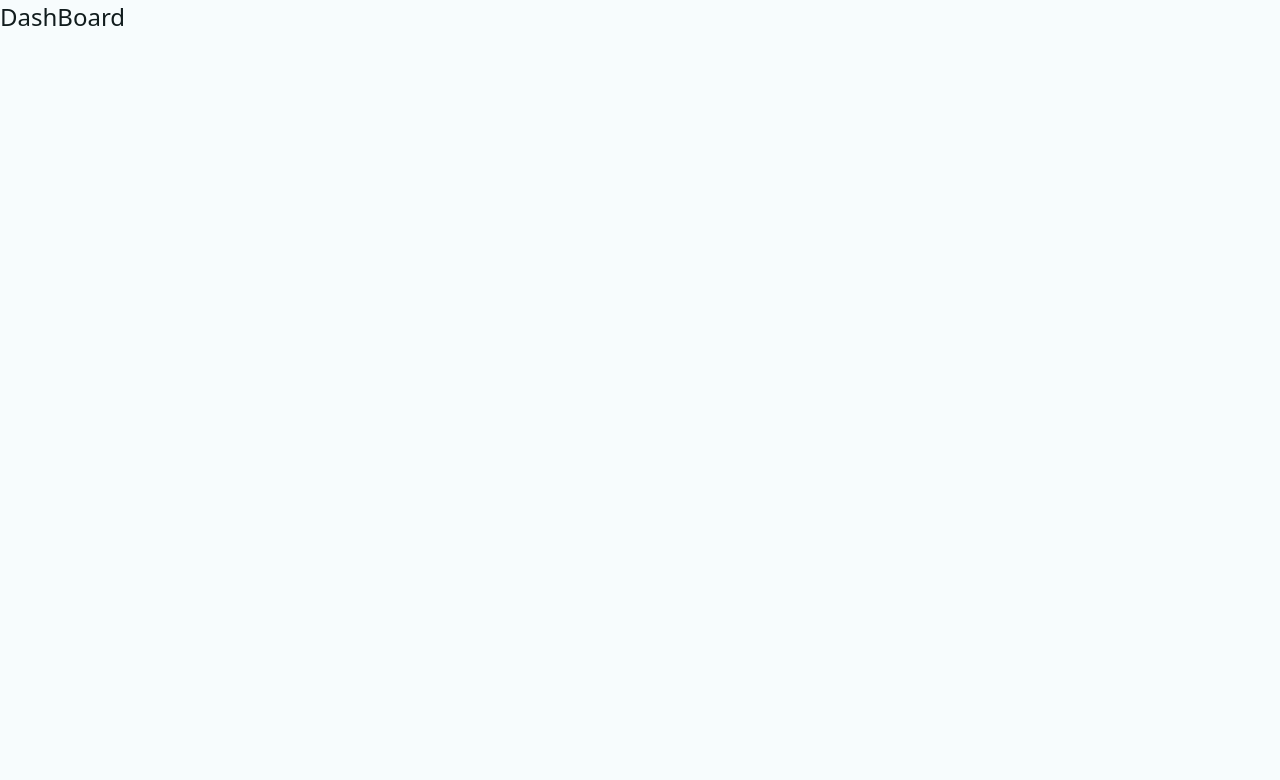
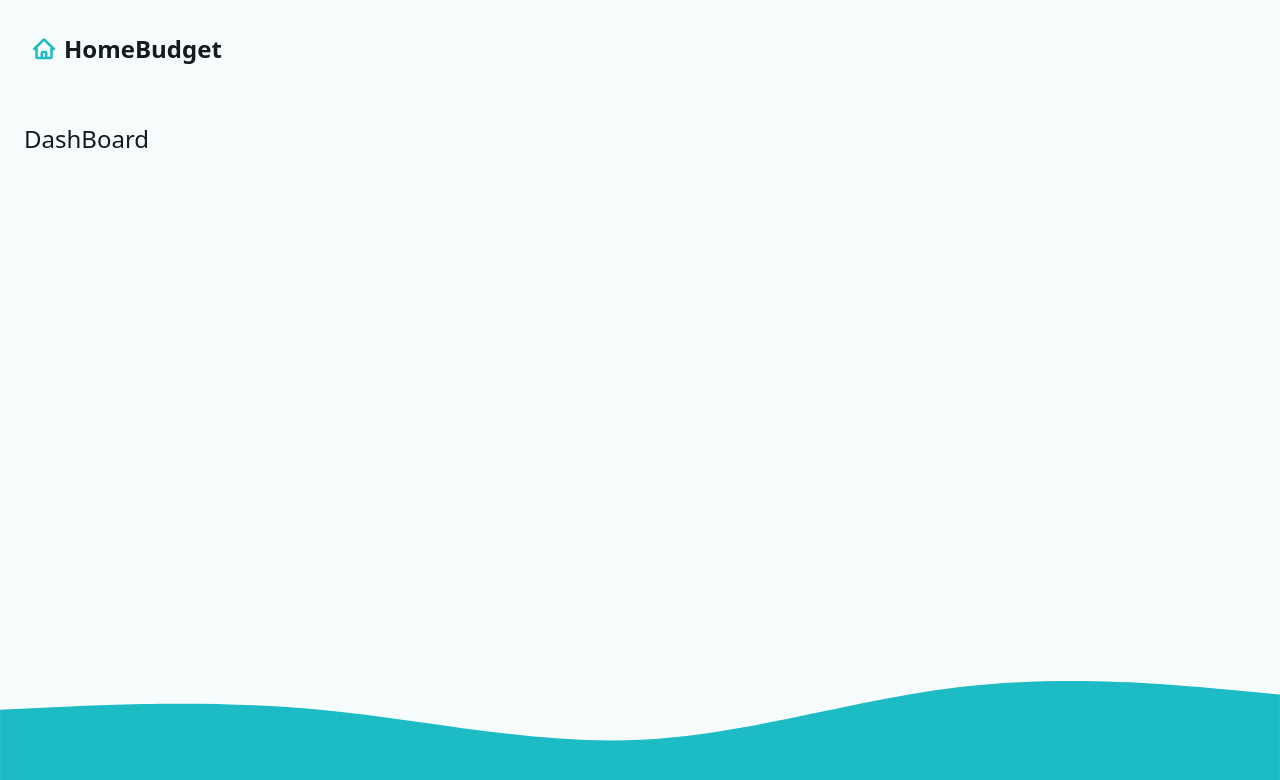
Before and after one commit to Sand-Ace/BudgetApp_router, a React (Vite) app: page / in a window 1280 px wide. Shown: the top 780 px of the page. Built offline with nearby package versions, Linux system fonts and the light colour scheme.

Commit message:
added action, navbar, form and modified paths

```diff
--- a/index.html
+++ b/index.html
@@ -2,7 +2,7 @@
 <html lang="en">
   <head>
     <meta charset="UTF-8" />
-    <link rel="icon" type="image/svg+xml" href="./public/budget.svg" />
+    <link rel="icon" type="image/svg+xml" href="/budget.svg" />
     <meta name="viewport" content="width=device-width, initial-scale=1.0" />
     <title>BudgetApp</title>
   </head>
--- a/package.json
+++ b/package.json
@@ -10,6 +10,7 @@
     "preview": "vite preview"
   },
   "dependencies": {
+    "@heroicons/react": "^2.1.5",
     "react": "^18.3.1",
     "react-dom": "^18.3.1",
     "react-router-dom": "^6.26.0"
--- a/src/App.jsx
+++ b/src/App.jsx
@@ -1,15 +1,25 @@
 import { createBrowserRouter, RouterProvider } from "react-router-dom";
 
 // Pages
+import MainLayout, { loader as MainLoader } from "./Layouts/main";
 import DashBoard, { loader as dashBoardLoader } from "./Pages/Dashboard";
+import LogoutAction from "./actions/Logout";
 import Error from "./Pages/Error";
 
 const router = createBrowserRouter([
   {
     path: "/",
-    element: <DashBoard />,
-    loader: dashBoardLoader,
-    errorElement: <Error />,
+    element: <MainLayout />,
+    loader: MainLoader,
+    children: [
+      {
+        index: true,
+        element: <DashBoard />,
+        loader: dashBoardLoader,
+        errorElement: <Error />,
+      },
+      { path: "logout", action: LogoutAction },
+    ],
   },
 ]);
 
--- a/src/Components/Nav.jsx
+++ b/src/Components/Nav.jsx
@@ -0,0 +1,33 @@
+// rrd imports
+import { NavLink, Form } from "react-router-dom";
+// library
+import { TrashIcon } from "@heroicons/react/24/solid";
+//assets
+import logoMark from "../assets/logomark.svg";
+
+export default function NavBar({ userName }) {
+  return (
+    <nav>
+      <NavLink to="/" aria-label="Go to home">
+        <img src={logoMark} alt="logomark" />
+        <span>HomeBudget</span>
+      </NavLink>
+      {userName && (
+        <Form
+          method="post"
+          action="logout"
+          onSubmit={(event) => {
+            if (!confirm("Delete use data?")) {
+              event.preventDefault();
+            }
+          }}
+        >
+          <button type="submit" className="btn btn--warning">
+            <span>Delete User</span>
+            <TrashIcon width={20} />
+          </button>
+        </Form>
+      )}
+    </nav>
+  );
+}
--- a/src/Layouts/main.jsx
+++ b/src/Layouts/main.jsx
@@ -0,0 +1,22 @@
+import { Outlet, useLoaderData } from "react-router-dom";
+import NavBar from "../Components/Nav";
+import layoutLogo from "../assets/wave.svg";
+import { fetchData } from "../helper";
+
+export default function MainLayout() {
+  const { userName } = useLoaderData();
+  return (
+    <div className="layout">
+      <NavBar userName={userName} />
+      <main>
+        <Outlet />
+      </main>
+      <img src={layoutLogo} alt="" />
+    </div>
+  );
+}
+
+export const loader = () => {
+  const userName = fetchData("userName");
+  return { userName };
+};
--- /dev/null
+++ b/src/actions/Logout.jsx
@@ -0,0 +1,11 @@
+import { deleteData } from "../helper";
+
+import { redirect } from "react-router-dom";
+
+export default async function LogoutAction() {
+  deleteData({
+    key: "userName",
+  });
+
+  return redirect("/");
+}
--- a/src/helper.js
+++ b/src/helper.js
@@ -3,3 +3,7 @@
 export const fetchData = (key) => {
   return JSON.parse(localStorage.getItem(key));
 };
+
+export const deleteData = ({ key }) => {
+  return localStorage.removeItem(key);
+};
```
Also changed, not shown: eslint.config.js (+18 -17 lines), 1 other file (tests, documents, lock files or other folders).
